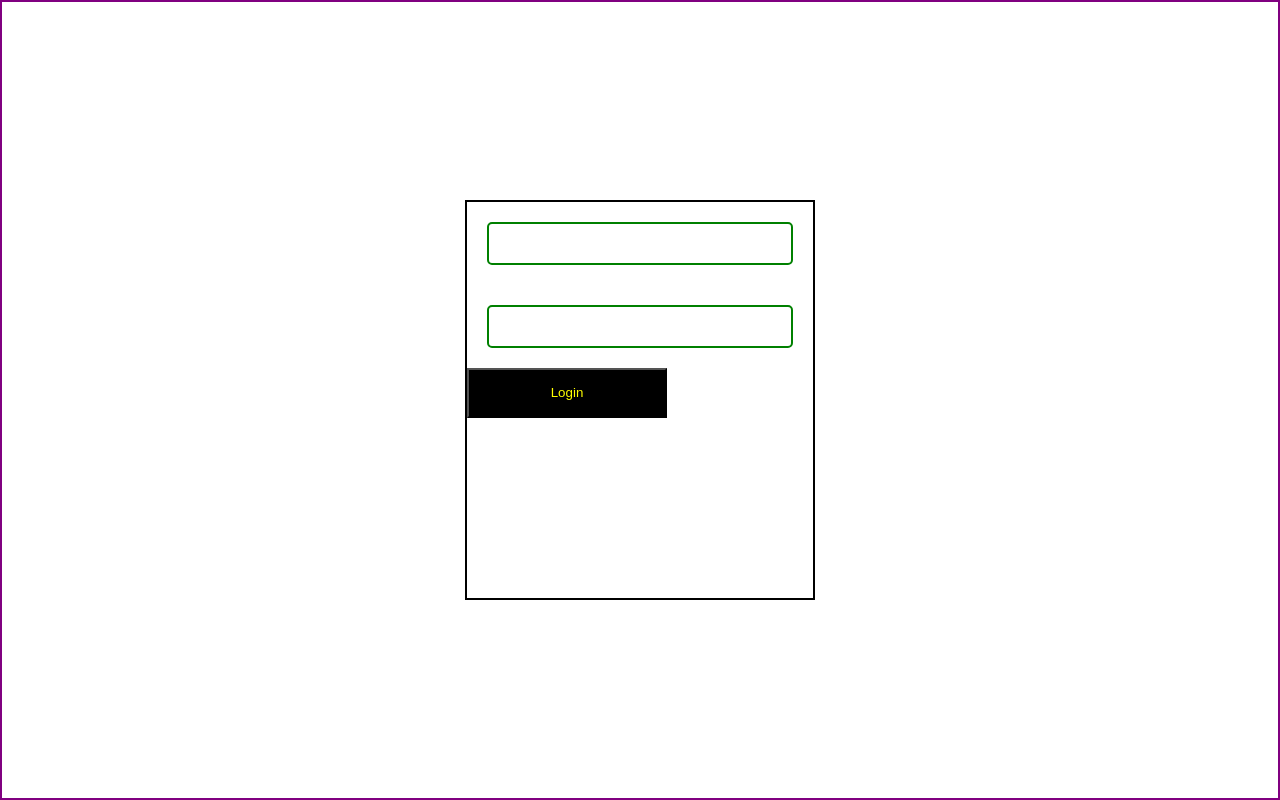
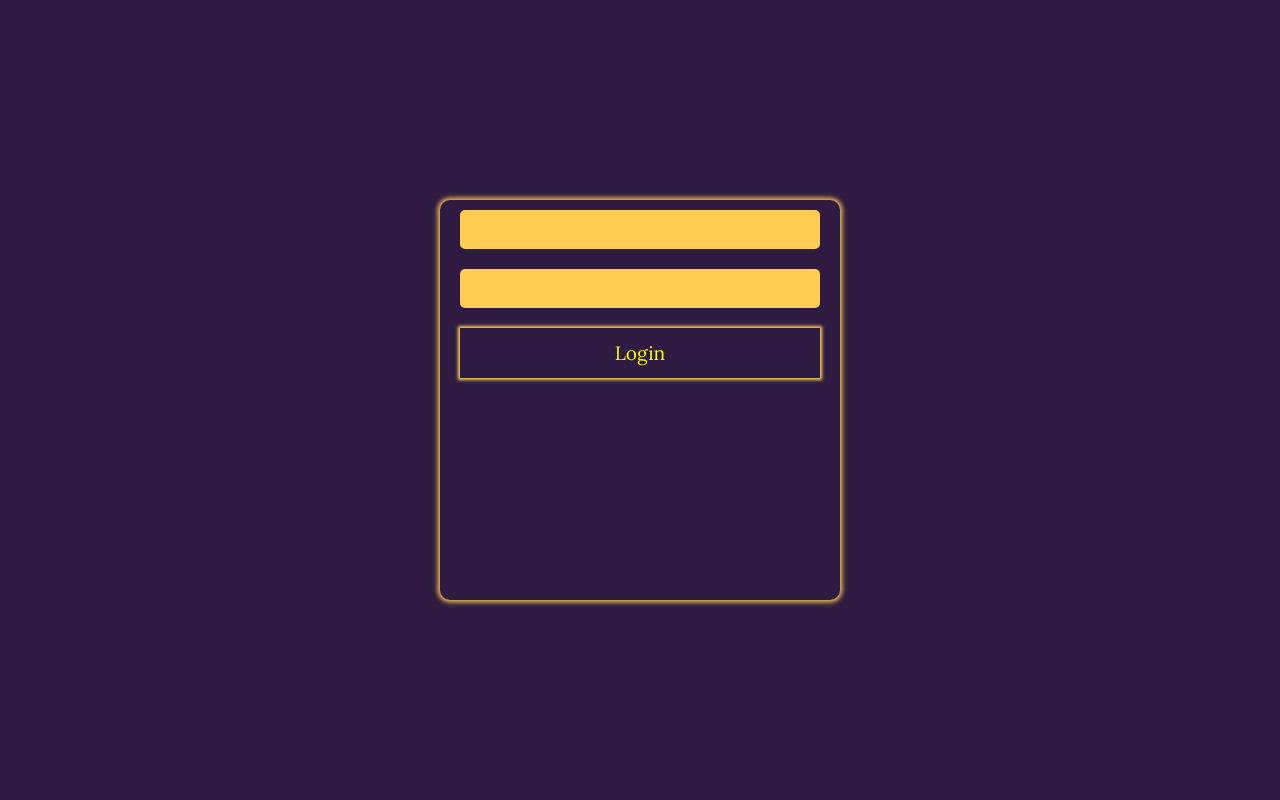
Before and after one commit to codeyourwaytofreedom/the_secretary, a Next.js app: page / in a window 1280 px wide. Built offline with nearby package versions, Linux system fonts and the light colour scheme.

Commit message:
Login shell improved.
Next step: add 3D padlock.

Keep going.

Remember why you started.

```diff
--- a/components/login.tsx
+++ b/components/login.tsx
@@ -37,7 +37,10 @@ const Login = () => {
                     <div className={l.login_shell_line}>
                         <input type="text" />
                     </div>
-                    <button type="submit" onClick={(e)=>handle_login(e)}>Login</button>
+                    <div className={l.login_shell_line}>
+                        <button type="submit" onClick={(e)=>handle_login(e)}>Login</button>
+                    </div>
+
                 </form>
 
             </div>
--- a/styles/Login.module.css
+++ b/styles/Login.module.css
@@ -1,37 +1,44 @@
 .login {
-  border: 2px solid purple;
   height: 100vh;
   display: grid;
   justify-content: center;
   align-items: center;
+  background: #2f1b41;
 }
 .login_shell {
-  border: 2px solid black;
   width: 300px;
   width: 90vw;
-  max-width: 350px;
+  max-width: 400px;
   height: 400px;
+  box-shadow: 0px 0px 5px 2px #fecd51;
+  border-radius: 10px;
 }
 .login_shell_line {
-  padding: 20px;
+  padding: 10px 20px;
 }
 .login_shell_line input {
   width: 100%;
   line-height: 1.5;
   font-size: larger;
-  padding: 5px;
+  padding: 5px 25px;
   border-radius: 5px;
-  border: 2px solid green;
   font-family: "Lora", serif !important;
   font-style: italic;
+  background: #fecd51;
+  color: #2f1b41;
+  border: none;
 }
 .login_shell_line input:focus {
-  box-shadow: 0px 0px 3px 1px rgb(18, 196, 18);
+  box-shadow: 0px 0px 3px 1px #fecd51;
   outline: none;
 }
 .login_shell button {
-  width: 200px;
+  width: 100%;
   height: 50px;
-  background-color: black;
+  background: transparent;
   color: yellow;
+  border: none;
+  box-shadow: 0px 0px 3px 2px #fecd51;
+  font-family: "Lora", serif !important;
+  font-size: larger;
 }/*# sourceMappingURL=Login.module.css.map */
--- a/styles/Login.module.scss
+++ b/styles/Login.module.scss
@@ -1,38 +1,45 @@
 
 .login{
-    border: 2px solid purple;
     height: 100vh;
     display: grid;
     justify-content: center;
     align-items: center;
+    background: #2f1b41;
     &_shell{
-        border:2px solid black;
         width: 300px;
         width: 90vw;
-        max-width: 350px;
+        max-width: 400px;
         height: 400px;
+        box-shadow: 0px 0px 5px 2px #fecd51;
+        border-radius: 10px;
         &_line{
-            padding: 20px;
+            padding: 10px 20px;
             input{
                 width: 100%;
                 line-height: 1.5;
                 font-size: larger;
-                padding: 5px;
+                padding: 5px 25px;
                 border-radius: 5px;
-                border: 2px solid green;
                 font-family: 'Lora', serif !important;
                 font-style: italic;
+                background: #fecd51;
+                color: #2f1b41;
+                border: none;
                 &:focus{
-                    box-shadow: 0px 0px 3px 1px rgb(18, 196, 18);
+                    box-shadow: 0px 0px 3px 1px #fecd51;
                     outline: none;
                 }
             }
         }
         button{
-            width: 200px;
+            width: 100%;
             height: 50px;
-            background-color: black;
+            background: transparent;
             color:yellow;
+            border: none;
+            box-shadow: 0px 0px 3px 2px #fecd51;
+            font-family: 'Lora', serif !important;
+            font-size: larger;
         }
     }
 }
```
Also changed, not shown: 1 other file (tests, documents, lock files or other folders).
